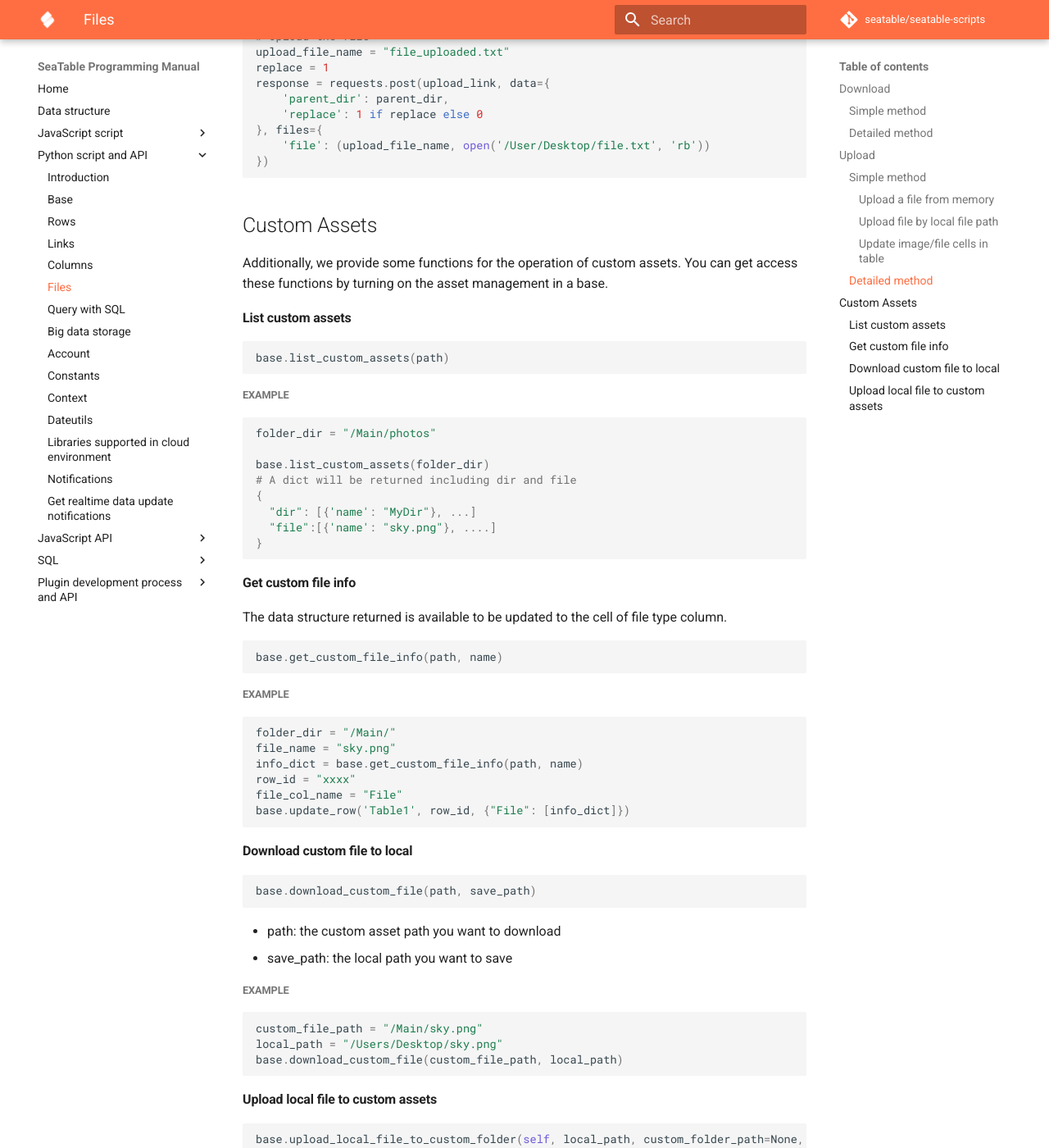
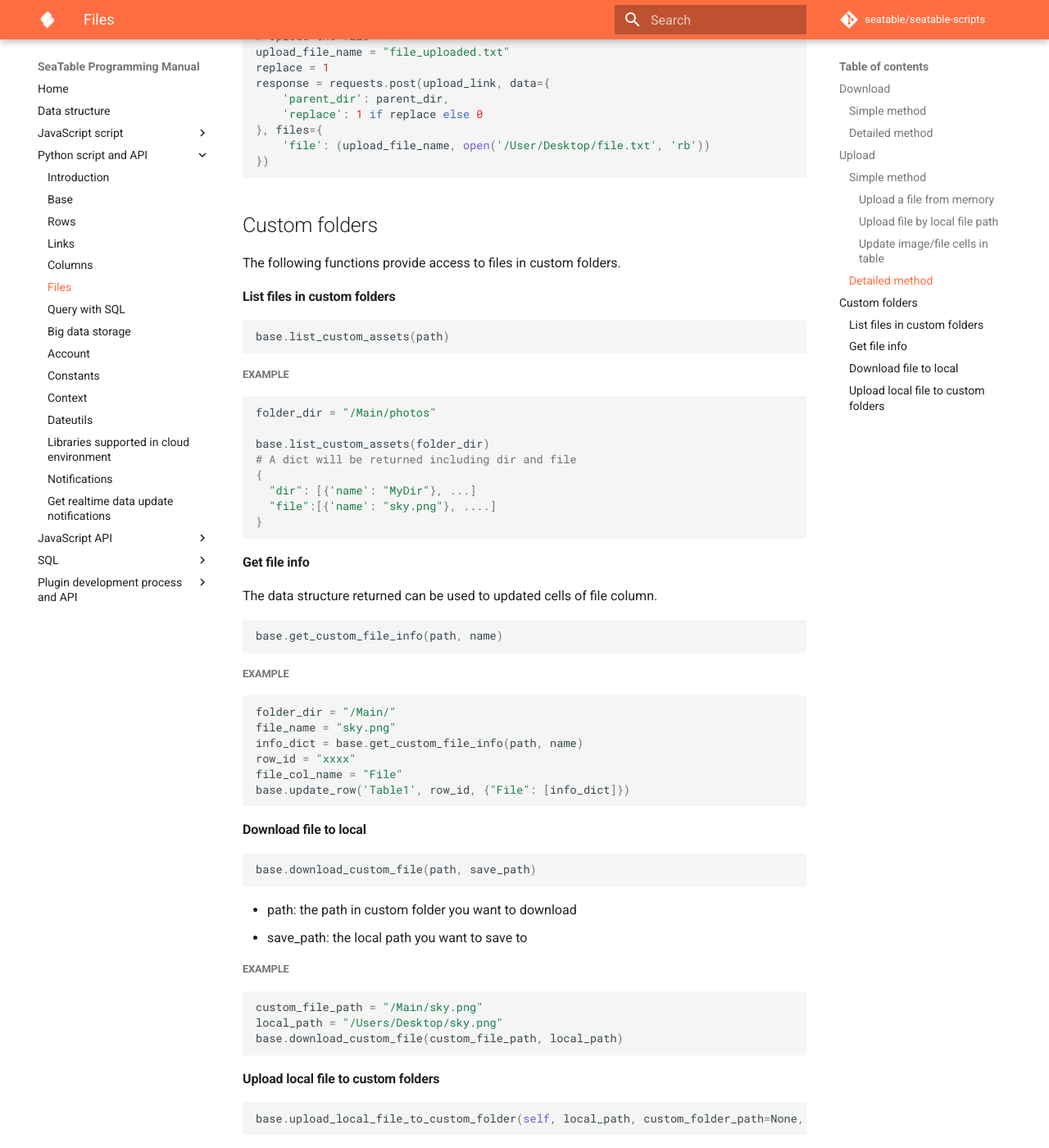
Before and after one commit to seatable/seatable-scripts, an MkDocs documentation site: the page built from manual/python/files.md, in a window 1280 px wide and 1400 px high, scrolled down 3476 px. Shown: the whole window at 82% size. Built offline with MkDocs 1.6.1 and Material for MkDocs 9.7.7, drawn with Linux system fonts in a browser that asks for light colours; comment, search, counter and statistics services are not loaded.

Commit message:
Update files.md

````diff
--- a/manual/python/files.md
+++ b/manual/python/files.md
@@ -176,11 +176,11 @@ response = requests.post(upload_link, data={
 })
 ```
 
-## Custom Assets
+## Custom folders
 
-Additionally, we provide some functions for the operation of custom assets. You can get access these functions by turning on the asset management in a base.
+The following functions provide access to files in custom folders.
 
-#### List custom assets
+#### List files in custom folders
 
 ```python
 base.list_custom_assets(path)
@@ -199,9 +199,9 @@ base.list_custom_assets(folder_dir)
 }
 ```
 
-#### Get custom file info
+#### Get file info
 
-The data structure returned is available to be updated to the cell of file type column.
+The data structure returned can be used to updated cells of file column.
 
 ```python
 base.get_custom_file_info(path, name)
@@ -218,14 +218,14 @@ file_col_name = "File"
 base.update_row('Table1', row_id, {"File": [info_dict]})
 ```
 
-#### Download custom file to local
+#### Download file to local
 
 ```python
 base.download_custom_file(path, save_path)
 ```
 
-* path: the custom asset path you want to download
-* save_path:  the local path you want to save
+* path: the path in custom folder you want to download
+* save_path: the local path you want to save to
 
 ##### Example
 
@@ -235,7 +235,7 @@ local_path = "/Users/Desktop/sky.png"
 base.download_custom_file(custom_file_path, local_path)
 ```
 
-#### Upload local file to custom assets
+#### Upload local file to custom folders
 
 ```python
 base.upload_local_file_to_custom_folder(self, local_path, custom_folder_path=None, name=None)
````
